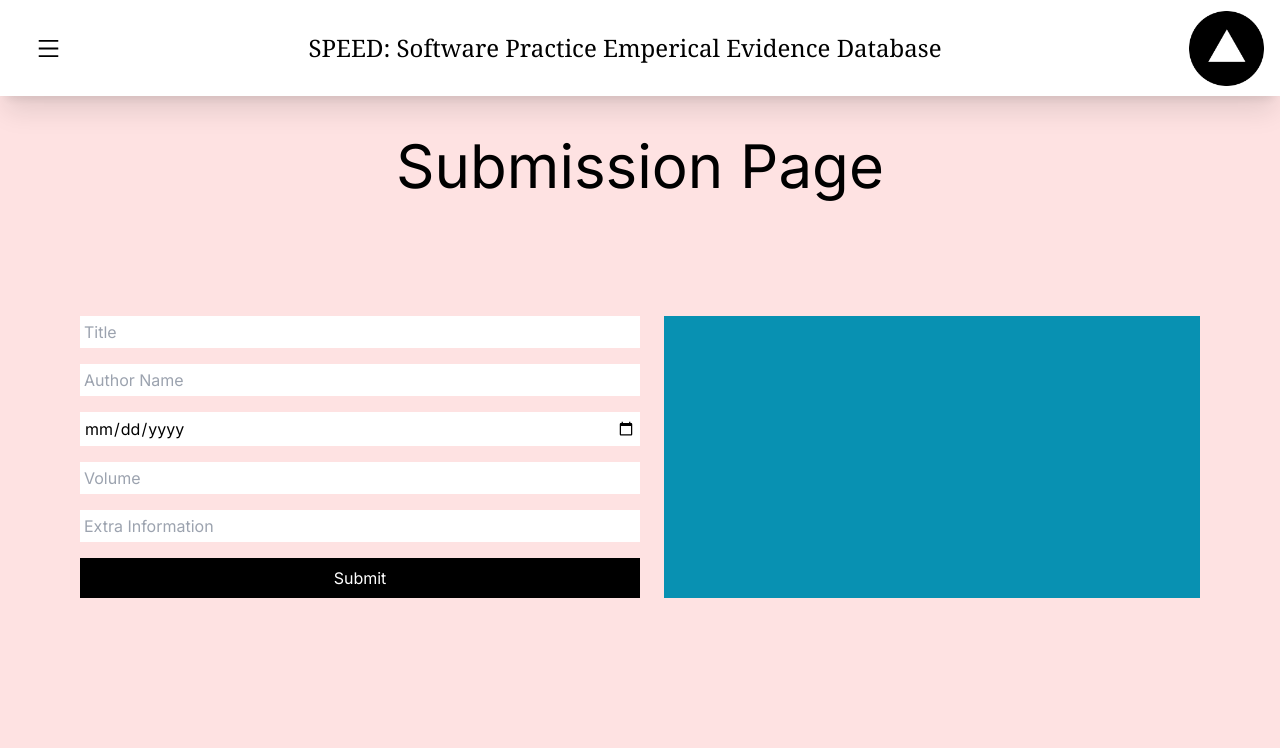
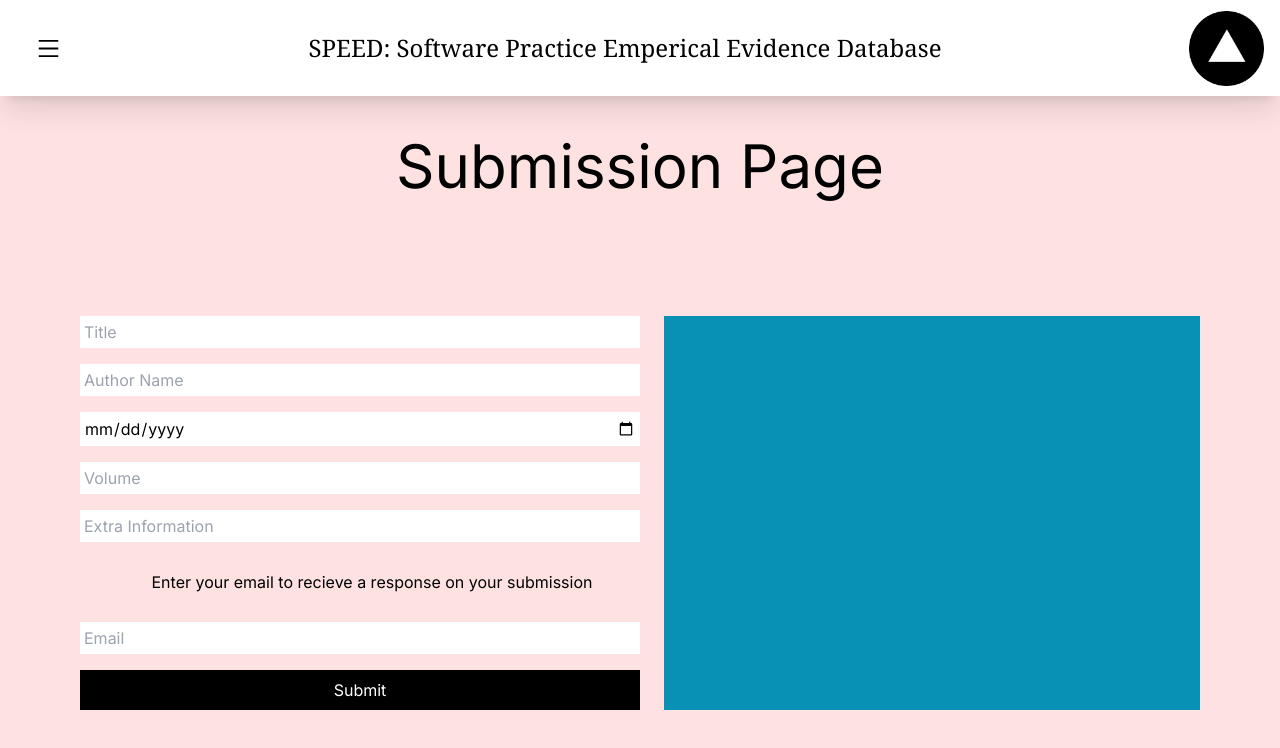
Before and after one commit to ShambhaviBhadauria/Project-, a Next.js app in the folder next-app/: page /submission in a window 1280 px wide. Shown: the top 748 px of the page. Built offline with nearby package versions, Linux system fonts and the light colour scheme.

Commit message:
Added the response email field

```diff
--- a/next-app/app/components/submissionform.tsx
+++ b/next-app/app/components/submissionform.tsx
@@ -11,7 +11,6 @@ type Inputs = {
     yearOfPublication: string
     volume: number
     extraInformation: string,
-    reponseBool: boolean,
     responseEmail: string
 }
 
@@ -25,6 +24,12 @@ export default function submissionform() {
     formState: { errors }
    } = useForm<Inputs>({   })
 
+   let responseBool = false;
+   const toggleResponse = () => {
+    responseBool = !responseBool;
+    console.log(responseBool)
+    }
+
    const processForm: SubmitHandler<Inputs> = data => setData(data)
 
     return (
@@ -36,7 +41,7 @@ export default function submissionform() {
                 <input  className='rounded-1g p-1'
                         placeholder='Title'
                         type='text'
-                        {...register('title', { required: 'title is required'})}
+                        {...register('title', { required: 'Title is required'})}
                 />
                 {errors.title?.message && (
                     <p className='text-sm text-red-400'>{errors.title.message}</p>
@@ -45,7 +50,7 @@ export default function submissionform() {
                 <input  className='rounded-1g p-1'
                         placeholder='Author Name'
                         type='text'
-                        {...register('authorname', { required: 'authorName is required'})}
+                        {...register('authorname', { required: 'Author\'s Name is required'})}
                 />
                 {errors.authorname?.message && (
                     <p className='text-sm text-red-400'>{errors.authorname.message}</p>
@@ -79,20 +84,16 @@ export default function submissionform() {
                 )}
 
 
-                {/* <input  className='rounded-1g p-1'
-                        type='checkbox'
-                        placeholder='Recieve email response'
-                        {...register('reponseBool', {})}
+                <label className='w-full text-center m-3'>Enter your email to recieve a response on your submission</label>
+
+
+
+                <input  className='rounded-1g p-1'
+                    placeholder='Email'
+                    type='text'
+                    {...register('responseEmail', {})}
                 />
 
-                <input  className='rounded-1g p-1'
-                        placeholder='Email'
-                        type='text'
-                        {...register('extraInformation', {})}
-                />
-                {errors.volume?.message && (
-                    <p className='text-sm text-red-400'>{errors.volume.message}</p>
-                )}  */}
 
                 <button className='rounded-1g bg-black py-2 text-white'>Submit</button>
             </form>
```
